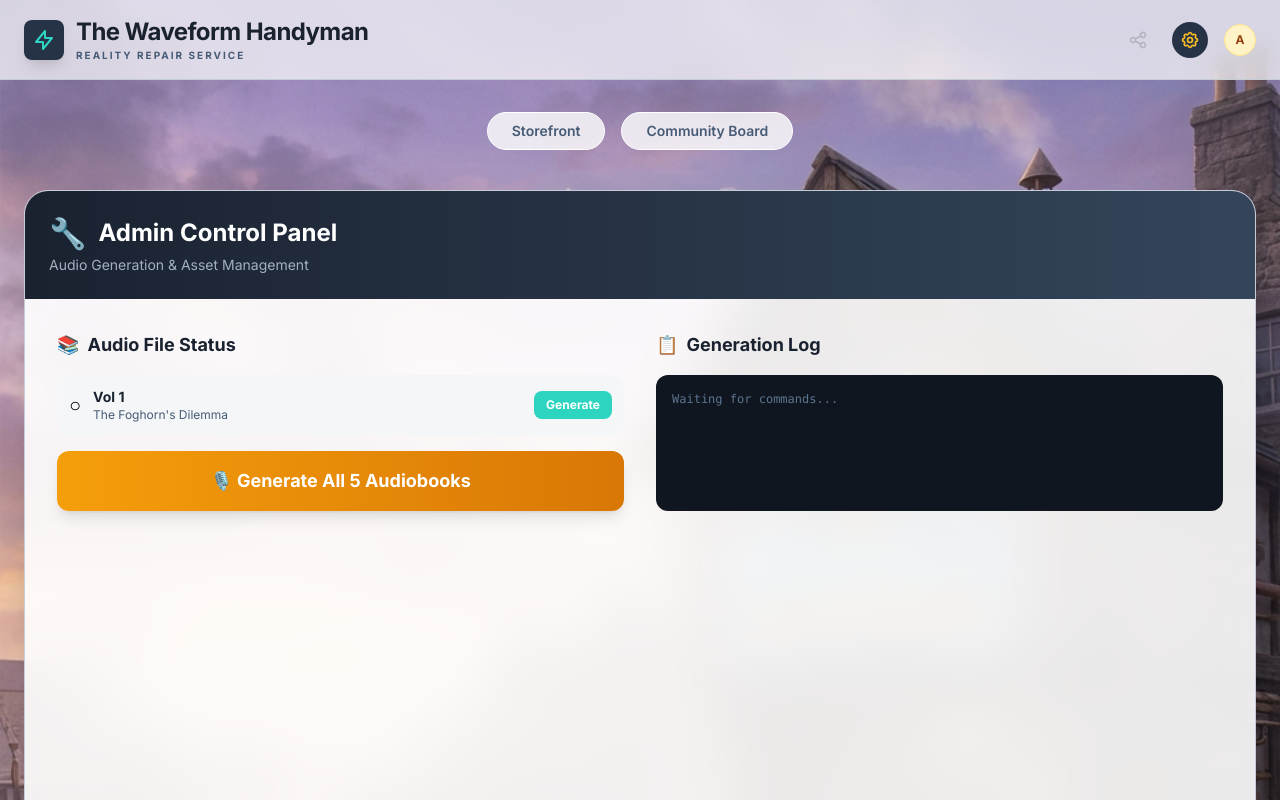
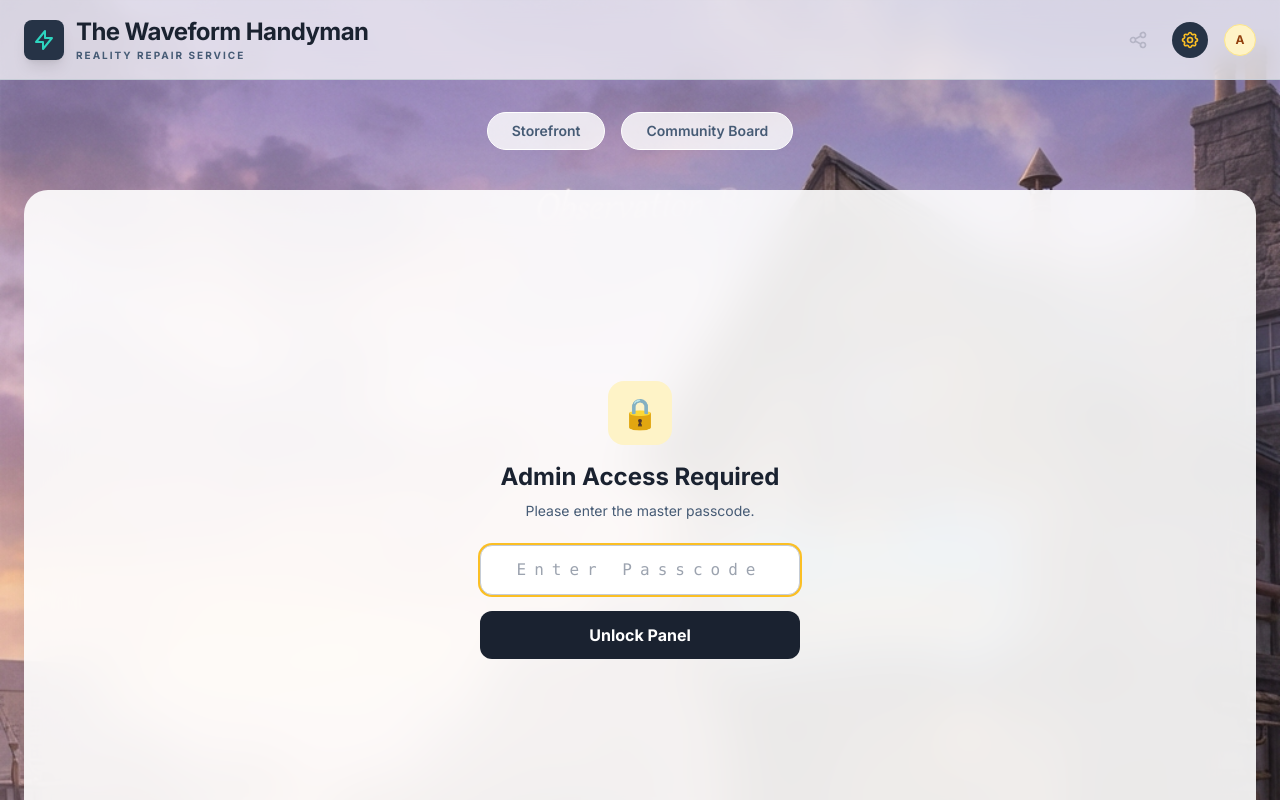
Before and after one commit to cozyquantumtheoryws-afk/-Cozy-Quantum, a React (Vite) app: page / in a window 1280 px wide. Both pictures are taken after a click on the button 1190 px from the left and 39 px from the top of the page. Shown: the top 800 px of the page. Built offline with nearby package versions, Linux system fonts and the light colour scheme.

Commit message:
feat: protect admin panel with passcode

```diff
--- a/src/components/AdminPanel.tsx
+++ b/src/components/AdminPanel.tsx
@@ -7,9 +7,53 @@ interface AudioStatus {
 }
 
 export const AdminPanel: React.FC = () => {
+  const [isAuthenticated, setIsAuthenticated] = useState(false);
+  const [passcode, setPasscode] = useState('');
+  const [error, setError] = useState('');
+
+  const handleLogin = (e: React.FormEvent) => {
+    e.preventDefault();
+    if (passcode === '877668') {
+      setIsAuthenticated(true);
+      setError('');
+    } else {
+      setError('Incorrect passcode');
+    }
+  };
+
   const [audioStatus, setAudioStatus] = useState<AudioStatus>({});
   const [messages, setMessages] = useState<string[]>([]);
   const [isGeneratingAll, setIsGeneratingAll] = useState(false);
+
+  if (!isAuthenticated) {
+    return (
+      <div className="flex flex-col items-center justify-center h-full bg-white/90 backdrop-blur-xl rounded-3xl shadow-xl p-8">
+        <div className="w-16 h-16 bg-amber-100 rounded-2xl flex items-center justify-center text-3xl mb-4">
+          🔒
+        </div>
+        <h2 className="text-2xl font-bold text-magical-900 mb-2">Admin Access Required</h2>
+        <p className="text-magical-600 mb-6 text-sm">Please enter the master passcode.</p>
+
+        <form onSubmit={handleLogin} className="w-full max-w-xs space-y-4">
+          <input
+            type="password"
+            value={passcode}
+            onChange={(e) => setPasscode(e.target.value)}
+            placeholder="Enter Passcode"
+            className="w-full px-4 py-3 rounded-xl border border-magical-200 focus:ring-2 focus:ring-amber-400 outline-none font-mono text-center tracking-[0.5em]"
+            autoFocus
+          />
+          {error && <p className="text-red-500 text-xs text-center font-bold">{error}</p>}
+          <button
+            type="submit"
+            className="w-full bg-magical-900 text-white py-3 rounded-xl font-bold hover:bg-magical-800 transition-colors"
+          >
+            Unlock Panel
+          </button>
+        </form>
+      </div>
+    );
+  }
 
   const addMessage = (msg: string) => {
     setMessages(prev => [...prev, `[${new Date().toLocaleTimeString()}] ${msg}`]);
```
